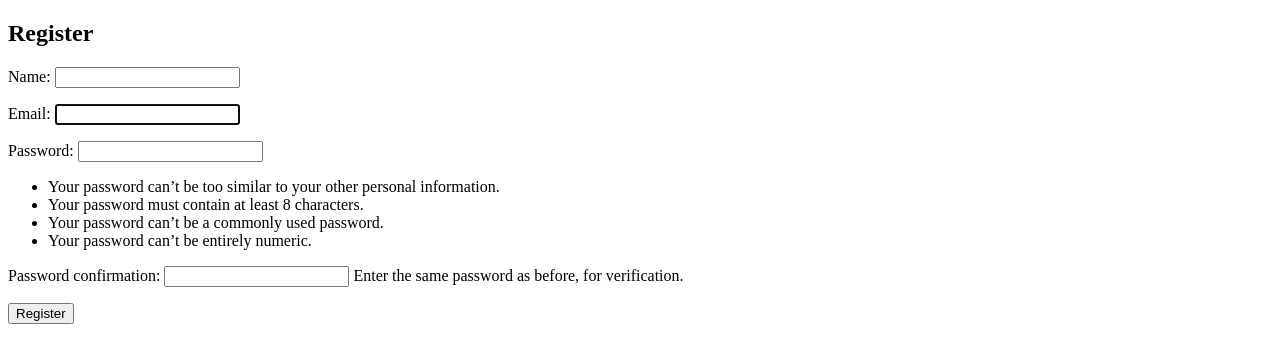
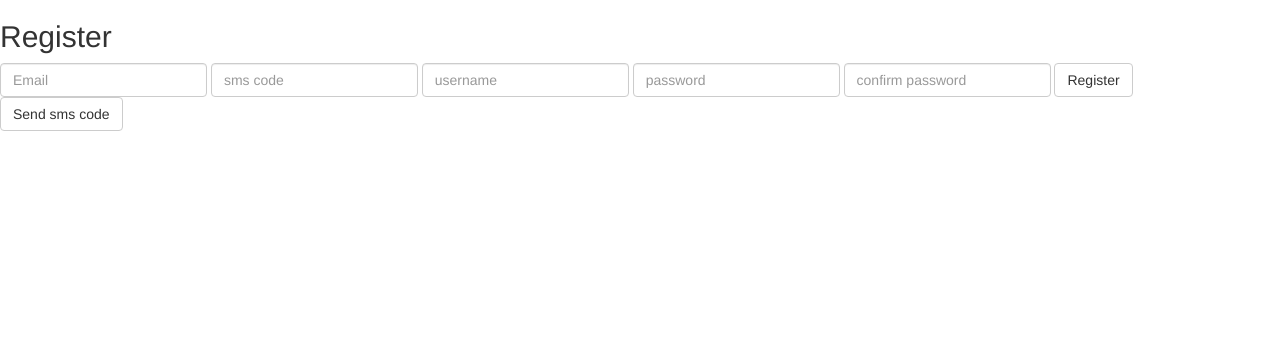
Before and after one commit to Fengchumoling/SDAI_Project, a Django app: page /register/ in a window 1280 px wide. Shown: the top 363 px of the page. Run offline with Django 5.2, Linux system fonts and the light colour scheme; parts of the project's set-up code (start-up, migrations or seed data) failed here and were passed over; some libraries are stand-ins or nearby versions.

Commit message:
验证码注册

```diff
--- a/SDAI_Project/urls.py
+++ b/SDAI_Project/urls.py
@@ -24,6 +24,7 @@ urlpatterns = [
     path("admin/", admin.site.urls),
 
     path("index/", index, name="index"),
+    path("", index, name="home"),
     path("d3j/", d3j),
     path("gantt/", gantt),
 
@@ -36,6 +37,8 @@ urlpatterns = [
     # User Management System
     path("register/", register, name='register'),
     path("login/", login_view, name='login'),
+    path("sendsms/", send_sms_code_view),
+
 
     # Project management
     path("project/create", project_create),
@@ -44,10 +47,12 @@ urlpatterns = [
 
     # Group Management
     path("group/<int:gid>/", group_detail, name='group_detail'),
+    path("getMemberData/", get_group_members, name='get_group_members'),
 
 
     # Chat Function
     path("chat/", chat_index, name='chat_index'),
-    path("chat/<str:room_name>", chat_room, name='chat_room'),
+    path("chat/<str:room_name>/", chat_room, name='chat_room'),
 
+    path("set/", once_task),
 ]
--- a/app1/templates/index.html
+++ b/app1/templates/index.html
@@ -69,6 +69,10 @@
 {#<button class="btn btn-default" type="submit">Button</button>#}
 {#<input class="btn btn-default" type="submit" value="Submit">#}
 
+<table class="table">
+  ...
+</table>
+
 <script src={% static 'js/jquery-3.7.1.min.js' %}></script>
 <script src={% static 'plugins/bootstrap-3.4.1-dist/js/bootstrap.js' %}></script>
 </body>
--- a/app1/templates/login.html
+++ b/app1/templates/login.html
@@ -12,11 +12,11 @@
 <form class="form-inline" method="post" action="/login/">
     {% csrf_token %}
     <div class="form-group">
-        <label class="sr-only" for="exampleInputEmail3">Email address</label>
+        <label class="sr-only" for="email">Email address</label>
         <input type="email" class="form-control" id="email" name="email" placeholder="Email">
     </div>
     <div class="form-group">
-        <label class="sr-only" for="exampleInputPassword3">Password</label>
+        <label class="sr-only" for="password">Password</label>
         <input type="password" class="form-control" id="password" name="password" placeholder="Password">
     </div>
     <button type="submit" class="btn btn-default" >Sign in</button>
--- a/app1/templates/register.html
+++ b/app1/templates/register.html
@@ -1,14 +1,77 @@
+{% load static %}
 <!DOCTYPE html>
 <html>
 <head>
     <title>Register</title>
+    <link rel="stylesheet" href={% static 'plugins/bootstrap-3.4.1-dist/css/bootstrap.min.css' %}>
 </head>
 <body>
-    <h2>Register</h2>
-    <form method="post">
-        {% csrf_token %}
-        {{ form.as_p }}
-        <button type="submit">Register</button>
-    </form>
+<h2>Register</h2>
+{#    <form method="post">#}
+{#        {% csrf_token %}#}
+{#        {{ form.as_p }}#}
+{#        <button type="submit">Register</button>#}
+{#    </form>#}
+<form class="form-inline" method="post" action="/register/">
+    {% csrf_token %}
+    <div class="form-group">
+        <label class="sr-only" for="email">Email address</label>
+        <input type="email" class="form-control" id="email" name="email" placeholder="Email">
+    </div>
+
+    <div class="form-group">
+        <label class="sr-only" for="sms">sms code</label>
+        <input type="text" class="form-control" id="sms" name="sms" placeholder="sms code">
+    </div>
+
+    <div class="form-group">
+        <label class="sr-only" for="username">username</label>
+        <input type="text" class="form-control" id="username" name="username" placeholder="username">
+    </div>
+
+    <div class="form-group">
+        <label class="sr-only" for="password1">password</label>
+        <input type="password" class="form-control" id="password1" name="password1" placeholder="password">
+    </div>
+    <div class="form-group">
+        <label class="sr-only" for="password2">confirm password</label>
+        <input type="password" class="form-control" id="password2" name="password2" placeholder="confirm password">
+    </div>
+    <button type="submit" class="btn btn-default">Register</button>
+
+
+    {% if error %}
+        <p style="color: red;">{{ error }}</p>
+    {% endif %}
+</form>
+
+<button class="btn btn-default" type="button" id="smsbtn">Send sms code</button>
+
+
+<script src="{% static "js/jquery-3.7.1.min.js" %}"></script>
+<script>
+    $('#smsbtn').click(function () {
+        var emailValue = $('#email').val();
+
+        $.ajax({
+            url: '/sendsms/',
+            method: 'GET', // 或者 'GET'
+            data: {email: emailValue},
+            success: function (response) {
+                console.log('短信发送成功！');
+            },
+            error: function (xhr, status, error) {
+                console.error('短信发送失败:', error);
+            }
+        });
+
+        $('#smsbtn').prop('disabled', true).css('background-color', '#ccc');
+
+        setTimeout(function () {
+            $('#smsbtn').prop('disabled', false).css('background-color', '#fff');
+        }, 60000); // 一分钟
+    });
+
+</script>
 </body>
 </html>
--- a/app1/views.py
+++ b/app1/views.py
@@ -1,3 +1,4 @@
+import random
 from datetime import datetime
 
 from django.shortcuts import render, HttpResponse, redirect
@@ -6,6 +7,7 @@ from .models import WBSElement, User, Group, Project, Task, Link
 from django.contrib.auth import login, authenticate
 from django.contrib.auth.forms import AuthenticationForm
 from otherFiles.forms import *
+from django.core.mail import send_mail
 
 
 # Create your views here.
@@ -28,9 +30,9 @@ def get_gantt_data(request):
     print("API")
     # data = {
     #     "tasks": [
-    #         {"id": 1, "text": "Project #1", "start_date": "01-04-2020", "duration": 18},
-    #         {"id": 2, "text": "Task #1", "start_date": "02-04-2020", "duration": 8, "parent": 1},
-    #         {"id": 3, "text": "Task #2", "start_date": "11-04-2020", "duration": 8, "parent": 1}
+    #         {"id": 1, "text": "Project #1", "start_date": "01-6-2024", "duration": 18},
+    #         {"id": 2, "text": "Task #1", "start_date": "26-5-2024", "duration": 8, "parent": 1},
+    #         {"id": 3, "text": "Task #2", "start_date": "01-5-2024", "duration": 8, "parent": 1}
     #     ],
     #     "links": [
     #         {"id": 1, "source": 1, "target": 2, "type": "1"},
@@ -84,6 +86,7 @@ def get_gantt_data(request):
 
 def change_gantt_data(request):
     print("Change GanttData")
+    # print(request.POST.get('csrfmiddlewaretoken'))
     editing = request.GET.get('editing')
     gantt_mode = request.GET.get('gantt_mode')
 
@@ -99,25 +102,26 @@ def change_gantt_data(request):
         progress = request.GET.get('progress')
         parent = request.GET.get('parent')
         holder = request.GET.get('Holder')
-        nativeeditor_status = request.GET.get('nativeeditor_status')
+        nativeeditor_status = request.GET.get('!nativeeditor_status')
         print(id)
 
-        start_date = datetime.strptime(start_date_str, '%d-%m-%Y %H:%M')
-        end_date = datetime.strptime(end_date_str, '%d-%m-%Y %H:%M')
+        # start_date = datetime.strptime(start_date_str, '%d-%m-%Y %H:%M')
+        # end_date = datetime.strptime(end_date_str, '%d-%m-%Y %H:%M')
 
-        task = Task.objects.create(
-            id=id,
-            text=text,
-            start_date=start_date,
-            end_date=end_date,
-            duration=duration,
-            progress=progress,
-            parent=parent,
-            project=project
-        )
+        # task = Task.objects.create(
+        #     id=id,
+        #     text=text,
+        #     start_date=start_date,
+        #     end_date=end_date,
+        #     duration=duration,
+        #     progress=progress,
+        #     parent=parent,
+        #     project=project
+        # )
 
+        print(nativeeditor_status)
         print('success create task')
-        print(task)
+        # print(task)
 
 
     elif gantt_mode == "links":
@@ -146,22 +150,57 @@ def wbs_tool(request):
 
 
 # User Management System
+# def register(request):
+#     if request.method == 'POST':
+#         form = UserRegisterForm(request.POST)
+#         username = request.POST['name']
+#         email = request.POST['email']
+#         password = request.POST['password1']
+#         # print(username, email, password)
+#         if form.is_valid():
+#             # user = form.save()
+#             user = User.objects.create_user(email=email, name=username, password=password)
+#             request.session['user_id'] = user.id
+#             # login(request, user)
+#             return redirect('index')
+#     else:
+#         form = UserRegisterForm()
+#     return render(request, 'register.html', {'form': form})
+
 def register(request):
-    if request.method == 'POST':
-        form = UserRegisterForm(request.POST)
-        username = request.POST['name']
-        email = request.POST['email']
-        password = request.POST['password1']
-        # print(username, email, password)
-        if form.is_valid():
-            # user = form.save()
-            user = User.objects.create_user(email=email, name=username, password=password)
-            request.session['user_id'] = user.id
-            # login(request, user)
-            return redirect('index')
-    else:
-        form = UserRegisterForm()
-    return render(request, 'register.html', {'form': form})
+    if request.method == "POST":
+        email = request.POST.get('email')
+        sms_input = request.POST.get('sms')
+        username = request.POST.get('username')
+        password1 = request.POST.get('password1')
+        password2 = request.POST.get('password2')
+        if not (password1 == password2):
+            return render(request, 'register.html', {'error': "can not confirm password"})
+
+        sms_code = request.session.get('sms_code')
+        if not sms_code == sms_input:
+            return render(request, 'register.html', {'error': "can not confirm sms code"})
+
+        return redirect('index')
+
+    return render(request, 'register.html')
+
+
+def send_sms_code(email):
+    sms_code = '%06d' % random.randint(0, 999999)
+    EMAIL_FROM = "1690746478@qq.com"
+    email_title = "Register"
+    email_body = "Your sms code is %s" % sms_code
+    send_status = send_mail(email_title, email_body, EMAIL_FROM, [email])
+    data = [send_status, sms_code]
+    return data
+
+
+def send_sms_code_view(request):
+    email = request.GET.get('email')
+    send_status, sms_code = send_sms_code(email)
+    request.session['sms_code'] = sms_code
+    return HttpResponse(send_status)
 
 
 def login_view(request):
@@ -214,7 +253,9 @@ def get_project(request):
     if groups is not None:
         for group in groups:
             project = group.project
-            print(project)
+            # members = group.members.all()
+            # print(project)
+            # group_projects.append((group, project, members))
             group_projects.append((group, project))
     return render(request, 'project.html', {'group_projects': group_projects})
 
@@ -224,11 +265,30 @@ def project_detail(request, pid):
     # tasks = project.tasks.all()
     # links = project.links.all()
     request.session['project_id'] = pid
+    # get_group_members(request)
     return redirect('gantt')
 
 
 def group_detail(request, gid):
     return HttpResponse('This is the group detail view')
+
+
+def get_group_members(request):
+    # group_id = request.session['group_id']
+    members_array = []
+    project_id = request.session['project_id']
+    project = Project.objects.get(id=project_id)
+    group = project.group
+    # group = Group.objects.get(id=group_id)
+    members = group.members.all()
+    for member in members:
+        members_array.append({"key": member.email, "label": member.name})
+    # opts = [
+    #     {"key": 'a@c.com', "label": 'first user'},
+    #     {'key': 'a@c.com', 'label': 'second user'},
+    #     {'key': 'a@c.com', 'label': 'third user'},
+    # ]
+    return JsonResponse(members_array, safe=False)
 
 
 # Chat Function
@@ -242,3 +302,17 @@ def chat_room(request, room_name):
     return render(request, 'chat_room.html', {
         'room_name': room_name,
     })
+
+
+def once_task(request):
+    # project_id = request.session['project_id']
+    # project = Project.objects.get(id=1)
+    # group = project.group
+    # user = User.objects.get(id=3)
+    # group.members.add(user)
+    # return redirect('index')
+    # ss = send_sms_code("1656296953@qq.com")
+    # return HttpResponse(ss)
+    return redirect('index')
+
+# Code miuvlfgmhregebed
```
Also changed, not shown: SDAI_Project/settings.py (+8 -6 lines), app1/static/plugins/js.cookie.min.js (added, +2 -0 lines), app1/templates/gantt.html (+81 -48 lines), app1/templates/project.html (+7 -2 lines), db.sqlite3.
